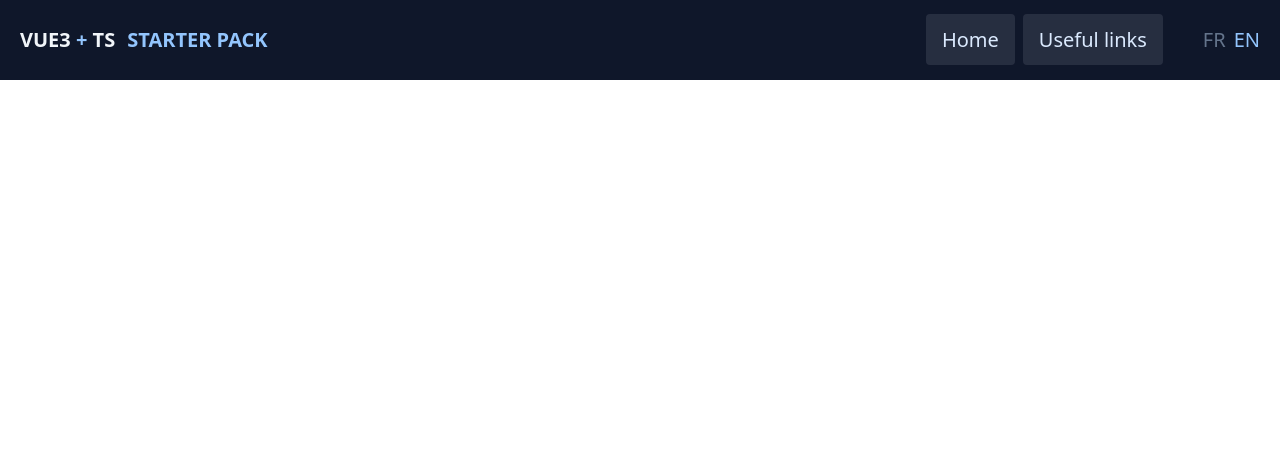
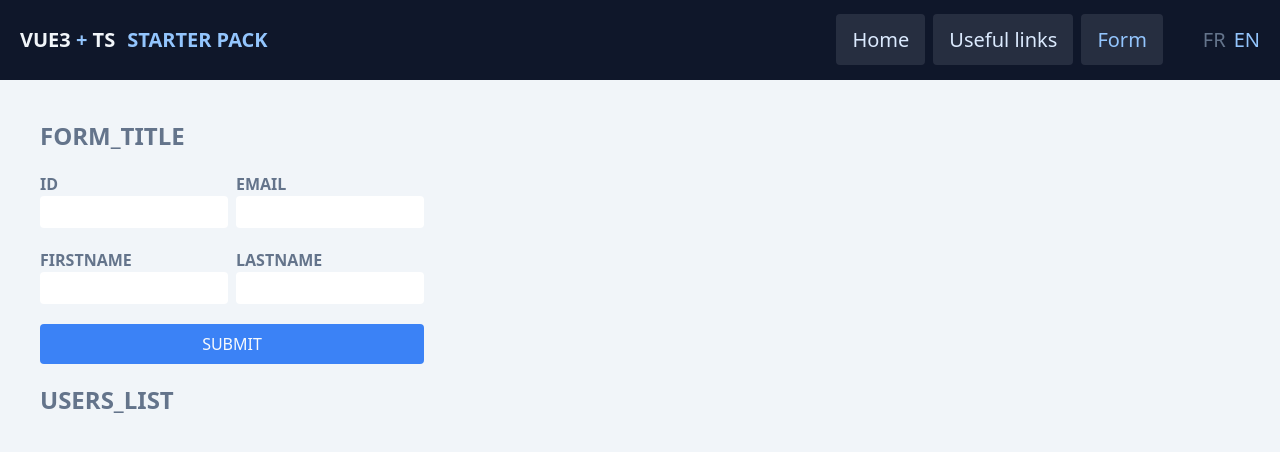
Before and after one commit to Ed4ru/boilerplate-vue3-typescript, a Vue app: page /form in a window 1280 px wide. Shown: the top 452 px of the page. Built offline with nearby package versions, Linux system fonts and the light colour scheme.

Commit message:
created user example page and zod config (wip)

```diff
--- a/src/assets/i18n/navigation.json
+++ b/src/assets/i18n/navigation.json
@@ -2,13 +2,15 @@
   "fr": {
     "NAVIGATION": {
       "HOME": "Accueil",
-      "USEFUL_LINKS": "Liens utiles"
+      "USEFUL_LINKS": "Liens utiles",
+      "FORM": "Formulaire"
     }
   },
   "en": {
     "NAVIGATION": {
       "HOME": "Home",
-      "USEFUL_LINKS": "Useful links"
+      "USEFUL_LINKS": "Useful links",
+      "FORM": "Form"
     }
   }
 }
--- a/src/components/Navigation.vue
+++ b/src/components/Navigation.vue
@@ -1,14 +1,9 @@
 <template>
   <nav>
     <ul class="flex flex-row space-x-2">
-      <li>
-        <RouterLink :to="{ name: 'Home' }">
-          {{ t('NAVIGATION.HOME') }}
-        </RouterLink>
-      </li>
-      <li>
-        <RouterLink :to="{ name: 'Useful Links' }">
-          {{ t('NAVIGATION.USEFUL_LINKS') }}
+      <li v-for="(link, index) in navigationLinks" :key="index">
+        <RouterLink :to="{ name: link.pathName }">
+          {{ t(link.name) }}
         </RouterLink>
       </li>
     </ul>
@@ -19,6 +14,21 @@
 import { i18n } from '@/services/i18n';
 
 const { t } = i18n.global;
+
+const navigationLinks = [
+  {
+    pathName: 'Home',
+    name: 'NAVIGATION.HOME'
+  },
+  {
+    pathName: 'Useful Links',
+    name: 'NAVIGATION.USEFUL_LINKS'
+  },
+  {
+    pathName: 'Form',
+    name: 'NAVIGATION.FORM'
+  }
+];
 </script>
 
 <style lang="scss" scoped>
--- /dev/null
+++ b/src/components/UserCard.vue
@@ -0,0 +1,18 @@
+<template>
+  <div class="bg-slate-200 w-96 px-4 py-2 rounded">
+    <p class="text-slate-700 flex flex-row items-center space-x-2">
+      <span class="text-lg text-slate-400" v-if="user.id">{{ user.id }}</span>
+      <span v-if="user.id && user.fullname">-</span>
+      <span class="text-xl font-semibold" v-if="user.fullname">{{
+        user.fullname
+      }}</span>
+    </p>
+    <p class="italic text-slate-400" v-if="user.email">{{ user.email }}</p>
+  </div>
+</template>
+
+<script lang="ts" setup>
+defineProps({
+  user: { type: Object, required: true }
+});
+</script>
--- a/src/router/index.ts
+++ b/src/router/index.ts
@@ -14,6 +14,11 @@ const routes = [
     path: '/links',
     name: 'Useful Links',
     component: () => import('@/views/UsefulLinks.vue')
+  },
+  {
+    path: '/form',
+    name: 'Form',
+    component: () => import('@/views/Form.vue')
   }
 ];
 
--- /dev/null
+++ b/src/services/zod.ts
@@ -0,0 +1,6 @@
+import { AnyZodObject } from 'zod';
+import { AnyObject } from '@/types/global';
+
+export const validate = <T>(schema: AnyZodObject, data: AnyObject<T>) => {
+  schema.parse(data);
+};
--- /dev/null
+++ b/src/validation/createUser.ts
@@ -0,0 +1,8 @@
+import { object, string, number } from 'zod';
+
+export const createUserSchema = object({
+  id: number(),
+  firstname: string(),
+  lastname: string(),
+  email: string()
+});
--- /dev/null
+++ b/src/views/Form.vue
@@ -0,0 +1,126 @@
+<template>
+  <section class="flex flex-col px-10 py-5 bg-slate-100 h-full">
+    <h1 class="text-2xl font-semibold text-slate-500 my-5">
+      {{ tl('FORM_TITLE') }}
+    </h1>
+    <form
+      @submit.prevent="createUser"
+      name="create-user-form"
+      class="grid grid-cols-2 gap-2 w-96"
+    >
+      <div v-for="(value, key) in userData" :key="key">
+        <label :for="key">{{ tl(key.toUpperCase()) }}</label>
+        <input
+          :id="key"
+          :type="key != 'id' ? 'string' : 'number'"
+          v-model="userData[key]"
+        />
+      </div>
+      <button type="submit">{{ tl('SUBMIT') }}</button>
+    </form>
+    <h1 class="text-2xl font-semibold text-slate-500 my-5">
+      {{ tl('USERS_LIST') }}
+    </h1>
+    <ul class="flex flex-col space-y-4">
+      <li v-for="(user, index) in users" :key="index">
+        <UserCard :user="user" />
+      </li>
+    </ul>
+  </section>
+</template>
+
+<script lang="ts" setup>
+import UserCard from '#/UserCard.vue';
+
+import { reactive, computed } from 'vue';
+import { useI18n } from 'vue-i18n';
+import { useGlobalStore } from '@/store/global';
+import { validate } from '@/services/zod';
+import { createUserSchema } from '@/validation/createUser';
+import { ZodError, ZodInvalidTypeIssue, ZodIssue } from 'zod';
+
+const globalStore = useGlobalStore();
+const { t: tl } = useI18n({ inheritLocale: true, useScope: 'local' });
+
+const userData = reactive({
+  id: null,
+  email: null,
+  firstname: null,
+  lastname: null
+});
+
+interface IFormErrors {
+  id: string | null;
+  firstname: string | null;
+  lastname: string | null;
+  email: string | null;
+}
+
+// const errors: IError[] = reactive([]);
+const validationErrors: IFormErrors = reactive({
+  id: null,
+  firstname: null,
+  lastname: null,
+  email: null
+});
+
+const users = computed(() => globalStore.users);
+
+const createUser = () => {
+  try {
+    validate(createUserSchema, userData);
+  } catch (error) {
+    if (error instanceof ZodError) {
+      error.issues.forEach((issue) => {
+        const path = issue.path[0] as 'id' | 'firstname' | 'lastname' | 'email';
+        validationErrors[path] = issue.message as string;
+      });
+    }
+    console.log(validationErrors);
+  }
+  globalStore.createNewUser(userData);
+};
+</script>
+
+<style lang="scss" scoped>
+form > div {
+  @apply flex flex-col;
+}
+
+label {
+  @apply font-semibold text-slate-500;
+}
+
+input {
+  @apply px-2 py-1 mb-3 rounded;
+}
+
+button {
+  @apply bg-blue-500 h-10 col-span-2 text-slate-50 rounded;
+  @apply hover:bg-blue-400 active:bg-blue-300;
+}
+</style>
+
+<i18n locale="fr">
+{
+  "FORM_TITLE": "Créer un utilisateur",
+  "ID": "Id",
+  "FIRSTNAME": "Prénom",
+  "LASTNAME": "Nom",
+  "EMAIL": "Email",
+  "SUBMIT": "Créer",
+  "USERS_LIST": "Liste des utilisateurs"
+}
+</i18n>
+
+<i18n locale="en">
+{
+  "FORM_TITLE": "Create user",
+  "ID": "Id",
+  "FIRSTNAME": "Firstname",
+  "LASTNAME": "Lastname",
+  "EMAIL": "Email",
+  "SUBMIT": "Create",
+  "USERS_LIST": "Users list"
+}
+</i18n>
```
